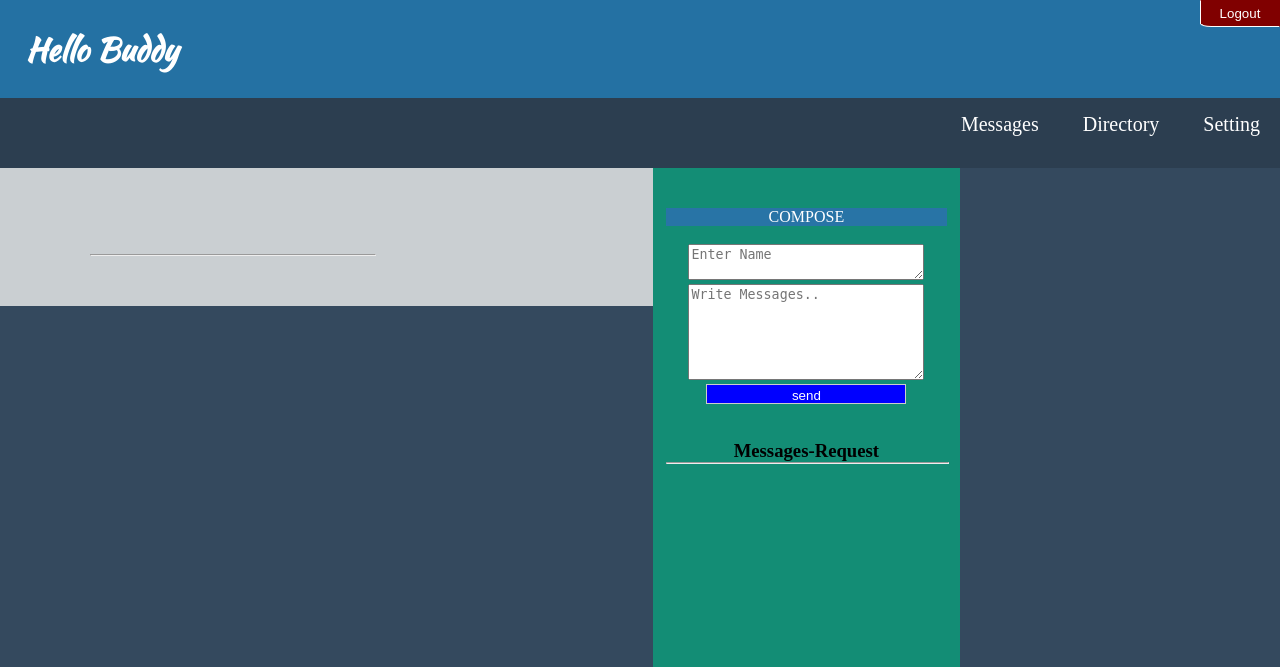
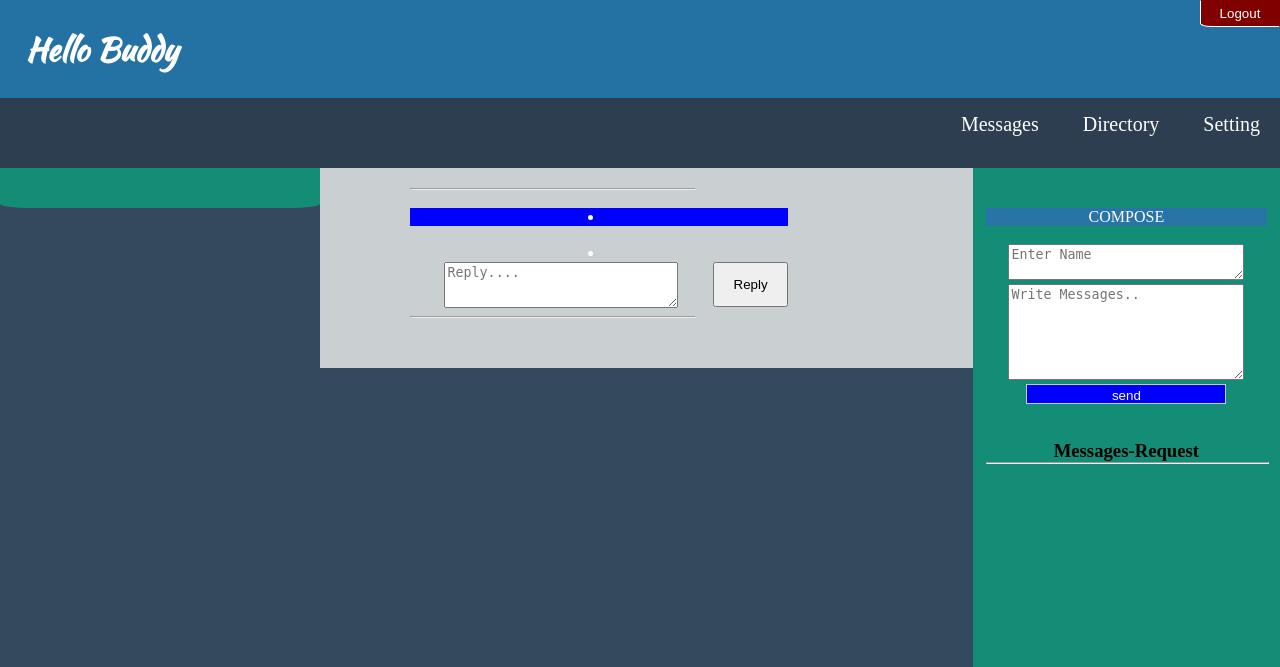
Before and after one commit to sonukedia55/HelloBuddy, a PHP site: page /messages-inbox2.php in a window 1280 px wide. Shown: the top 667 px of the page. Run offline with PHP 8.4, Linux system fonts and the light colour scheme; data that the repository does not hold is empty.

Commit message:
Adding message box

```diff
--- a/messages-inbox2.php
+++ b/messages-inbox2.php
@@ -64,7 +64,7 @@
 			$dff = mysqli_query($con, "SELECT user_nicename FROM s_users WHERE ID=$med ");{
 												while($r4 = mysqli_fetch_array($dff)){
 											$sname=$r4['user_nicename'];}}
-											$d.='<hr style="width:60%;"><br><div style="width:80%;float:left;"><u><li style="background-color:blue;color:white;text-align:center">'.$sname.'</li></u><br><li style="color:white;text-align:center"><form action="messages-inbox2.php" method="post" ><input type="hidden" name="sender" value="'.$aid.'"/><input id="typingto" type="hidden" name="reciv" value="'.$med.'"/><textarea onkeyup="typingtest()"  id="reeply" style="height:40px; width:60%;" name="messag" placeholder="reply...." ></textarea><input type="submit" name="messg" name="mess" value="Reply" style="height:45px; width:20%;float:right;"/><br></form></li></div><br><br><br><Br>';
+											$d.='<br><div style="width:80%;float:left;"><u><li style="background-color:blue;color:white;text-align:center">'.$sname.'</li></u><br><li style="color:white;text-align:center"><form action="messages-inbox2.php" method="post" ><input type="hidden" name="sender" value="'.$aid.'"/><input id="typingto" type="hidden" name="reciv" value="'.$med.'"/><textarea onkeyup="typingtest()"  id="reeply" style="height:40px; width:60%;" name="messag" placeholder="reply...." ></textarea><input type="submit" name="messg" name="mess" value="Reply" style="height:45px; width:20%;float:right;"/><br></form></li></div><br><br><br><Br>';
 
 
 
@@ -79,7 +79,7 @@
 			$dff = mysqli_query($con, "SELECT user_nicename FROM s_users WHERE ID=$med ");{
 												while($r4 = mysqli_fetch_array($dff)){
 											$sname=$r4['user_nicename'];}}
-											$d.='<hr style="width:60%;"><br><div style="width:80%;float:left;"><u><li style="background-color:blue;color:white;text-align:center">'.$sname.'</li></u><br><li style="color:white;text-align:center"><form action="messages-inbox2.php" method="post" ><input type="hidden" name="sender" value="'.$aid.'"/><input  id="typingto" type="hidden" name="reciv" value="'.$med.'"/><textarea onkeyup="typingtest()"  id="reeply" style="height:40px; width:60%;" name="messag" placeholder="Reply...." ></textarea><input type="submit" name="messg" name="mess" value="Reply" style="height:45px; width:20%;float:right;"/><br></form></li></div><br><br><br><Br>';
+											$d.='<br><div style="width:80%;float:left;"><u><li style="background-color:blue;color:white;text-align:center">'.$sname.'</li></u><br><li style="color:white;text-align:center"><form action="messages-inbox2.php" method="post" ><input type="hidden" name="sender" value="'.$aid.'"/><input  id="typingto" type="hidden" name="reciv" value="'.$med.'"/><textarea onkeyup="typingtest()"  id="reeply" style="height:40px; width:60%;" name="messag" placeholder="Reply...." ></textarea><input type="submit" name="messg" name="mess" value="Reply" style="height:45px; width:20%;float:right;"/><br></form></li></div><br><br><br><Br>';
 
 
 		}
@@ -312,12 +312,15 @@
 
 		<div class="left1">
 
-			<div class="hell" style="padding-left:20px;"><?php echo $p;?></div>
+			<div class="hell" style="padding-left:20px;padding-bottom:40px;"><?php echo $p;?></div>
+
 
 
 		</div>
 
-		<div class="filling" >
+		<div class="filling" style="padding-top:20px;" >
+
+			<?php echo $d;?>
 			<?php
 				$q='';
 				$select=100;
```
